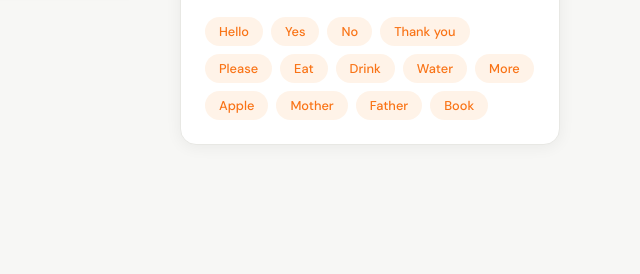
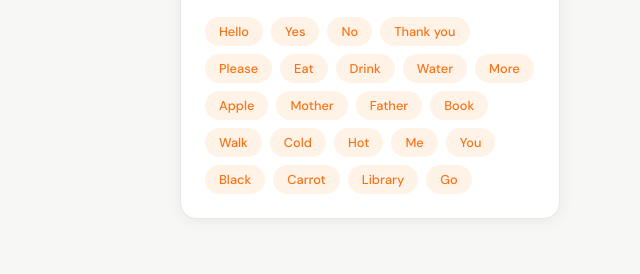
Before and after one commit to qasim-a/sign-language-track, a Flask app: page / in a window 1280 px wide. Shown: the part 526-800 px from the top of the page, without its empty margins (640-1280 px from the left). Run offline with Flask 3, Linux system fonts and the light colour scheme; data that the repository does not hold is empty.

Commit message:
Stabilize 21-sign model, tune training hyperparameters
- Reduce learning rate from 0.001 to 0.0003, increase epochs from 50 to 100
- Remove library sign indefinitely due to catch-all dominance in full runs
- Add 20 clean sequences across all signs for proportional balance
- Add messy sequences for book, walk, cold to improve entry recognition
- Add 30 clean + 20 messy for drink to resolve drink→black confusion
- Add 20 clean + 20 messy for water to improve stability
- Add 20 clean for more and go to resolve more→cold confusion
- Revert NO_HAND_TRIGGER from 8 back to 5 after testing showed no improvement
- Multiple retrains to diagnose retrain variance at 21-sign scale

```diff
--- a/app.py
+++ b/app.py
@@ -10,7 +10,7 @@ import time
 
 app = Flask(__name__)
 
-SIGNS = ["hello", "yes", "no", "nothing", "thank you", "please", "eat", "drink", "water", "more", "apple", "mother", "father", "book"]
+SIGNS = ["hello", "yes", "no", "nothing", "thank you", "please", "eat", "drink", "water", "more", "apple", "mother", "father", "book", "walk", "cold", "hot", "me", "you", "black", "carrot", "go"]
 SEQUENCE_LENGTH = 30
 
 class ASLModel(nn.Module):
@@ -84,7 +84,7 @@ def generate_frames():
     #              auto-resets to READY after 1.5s or immediately on new hand
     state = "ready"
     no_hand_frames = 0
-    NO_HAND_TRIGGER = 5     # frames of absent hand before sign is considered complete
+    NO_HAND_TRIGGER = 8     # frames of absent hand before sign is considered complete
     predict_time = None     # set on first frame of predicting state
 
     while True:
--- a/src/collect_data.py
+++ b/src/collect_data.py
@@ -15,9 +15,9 @@ mp_draw = mp.solutions.drawing_utils
 #   messy: seq_messy_000.npy, seq_messy_001.npy ...
 MESSY = False
 
-SIGNS = ["eat", "drink", "water", "more", "apple", "mother", "father", "book"]
-SEQUENCES = 20      # number of sequences to record per sign in this session
-FRAMES = 30         # frames per sequence — must match model input (do not change)
+SIGNS = ["more", "go"]
+SEQUENCES = 20     # number of sequences to record per sign in this session
+FRAMES = 30        # frames per sequence — must match model input (do not change)
 CAMERA = 0          # camera index — change to 1 if using external webcam
 
 # ─────────────────────────────────────────────────────────────────────────────
--- a/src/preprocess.py
+++ b/src/preprocess.py
@@ -1,7 +1,7 @@
 import numpy as np
 import os
 
-SIGNS = ["hello", "yes", "no", "nothing", "thank you", "please", "eat", "drink", "water", "more", "apple", "mother", "father", "book"]
+SIGNS = ["hello", "yes", "no", "nothing", "thank you", "please", "eat", "drink", "water", "more", "apple", "mother", "father", "book", "walk", "cold", "hot", "me", "you", "black", "carrot", "go"]
 
 X = []
 y = []
--- a/src/train.py
+++ b/src/train.py
@@ -6,7 +6,7 @@ from sklearn.metrics import confusion_matrix
 import seaborn as sns
 import matplotlib.pyplot as plt
 
-SIGNS = ["hello", "yes", "no", "nothing", "thank you", "please", "eat", "drink", "water", "more", "apple", "mother", "father", "book"]
+SIGNS = ["hello", "yes", "no", "nothing", "thank you", "please", "eat", "drink", "water", "more", "apple", "mother", "father", "book", "walk", "cold", "hot", "me", "you", "black", "carrot", "go"]
 
 X = np.load("data/X.npy")
 y = np.load("data/y.npy")
@@ -39,9 +39,9 @@ class ASLModel(nn.Module):
 
 model = ASLModel()
 criterion = nn.CrossEntropyLoss()
-optimizer = torch.optim.Adam(model.parameters(), lr=0.001)
+optimizer = torch.optim.Adam(model.parameters(), lr=0.0003)
 
-EPOCHS = 50
+EPOCHS = 100
 
 for epoch in range(EPOCHS):
     model.train()
--- a/static/js/main.js
+++ b/static/js/main.js
@@ -69,7 +69,7 @@ setInterval(updatePrediction, 150);
 
 // ─── Test Mode ────────────────────────────────────────────────────────────────
 
-const ALL_SIGNS = ["hello", "yes", "no", "thank you", "please", "eat", "drink", "water", "more", "apple", "mother", "father", "book"];
+const ALL_SIGNS = ["hello", "yes", "no", "thank you", "please", "eat", "drink", "water", "more", "apple", "mother", "father", "book", "walk", "cold", "hot", "me", "you", "black", "carrot", "go"];
 const ATTEMPTS_ALL    = 6;   // attempts per sign when testing all signs
 const ATTEMPTS_CUSTOM = 9;   // attempts per sign when testing a custom selection
 const RESULT_DISPLAY_MS = 1200;
--- a/templates/index.html
+++ b/templates/index.html
@@ -373,6 +373,20 @@
                     <span class="tag">Mother</span>
                     <span class="tag">Father</span>
                     <span class="tag">Book</span>
+                    <span class="tag">Walk</span>
+                    <span class="tag">Cold</span>
+                    <span class="tag">Hot</span>
+                    <span class="tag">Me</span>
+                    <span class="tag">You</span>
+                    <span class="tag">Black</span>
+                    <span class="tag">Carrot</span>
+                    <span class="tag">Library</span>
+                    <span class="tag">Go</span>
+
+
+
+
+
 
                 </div>
             </div>
```
